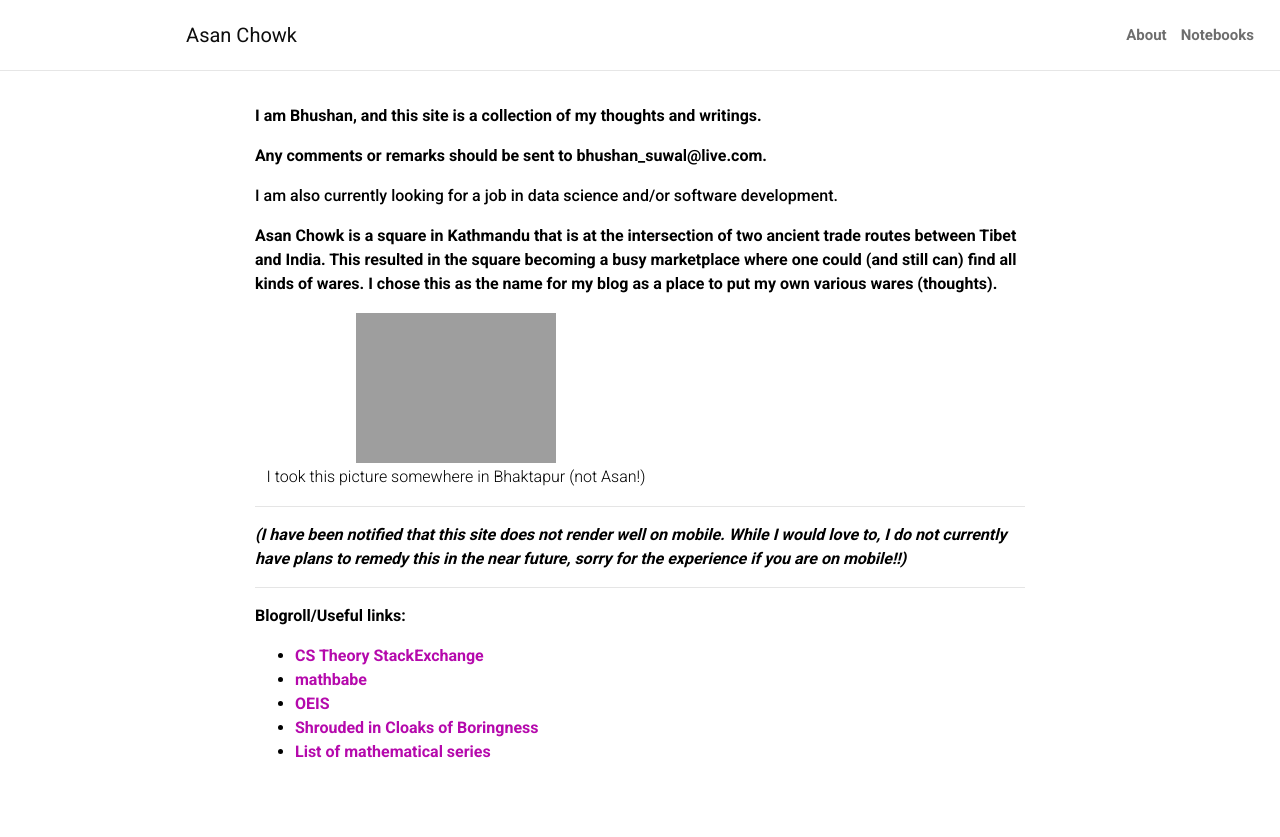
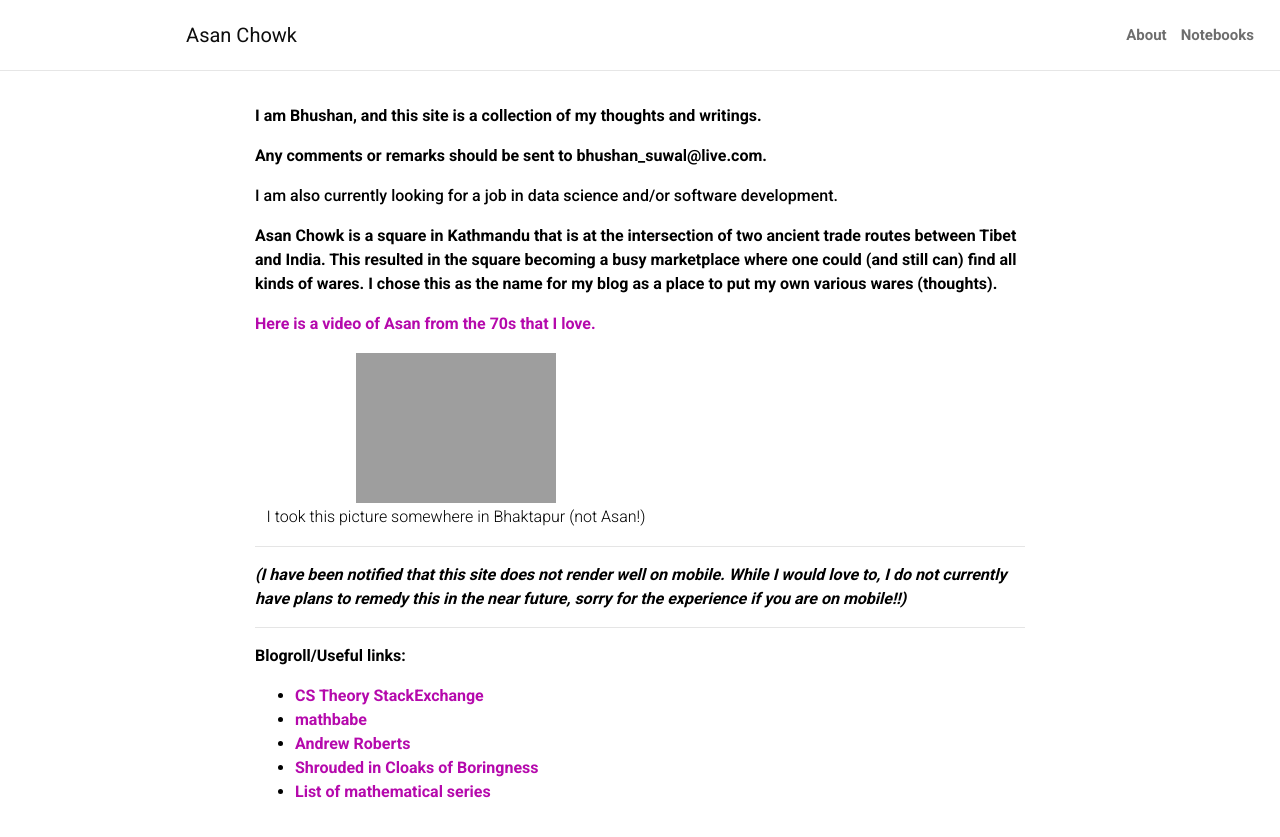
Before and after one commit to bsuwal/bsuwal.github.io, a Jekyll site: the page built from _pages/about.md, in a window 1280 px wide. Shown: the top 837 px of the page. Built offline with Jekyll 4.4.1, drawn with Linux system fonts in a browser that asks for light colours; a style sheet for code colours, icons or effects is not loaded.

Commit message:
add asan video to about page

```diff
--- a/_pages/about.md
+++ b/_pages/about.md
@@ -11,9 +11,14 @@ Any comments or remarks should be sent to bhushan_suwal@live.com.
 
 Asan Chowk is a square in Kathmandu that is at the intersection of two ancient trade routes between Tibet and India. This resulted in the square becoming a busy marketplace where one could (and still can) find all kinds of wares. I chose this as the name for my blog as a place to put my own various wares (thoughts).
 
+<a href="https://www.youtube.com/watch?v=229ydnMGvIY&ab_channel=VintageNepal">
+Here is a video of Asan from the 70s that I love.</a>
+
 | ![center-img]({{ site.url }}/assets/img/entrance.jpg) |
 |:--:|
 | I took this picture somewhere in Bhaktapur (not Asan!) |
+
+
 
 ---
 *(I have been notified that this site does not render well on mobile. While I would love to, I do not currently have plans to remedy this in the near future, sorry for the experience if you are on mobile!!)*
@@ -24,7 +29,7 @@ Asan Chowk is a square in Kathmandu that is at the intersection of two ancient t
 <ul>
 <li><a href="https://cstheory.stackexchange.com/">CS Theory StackExchange</a></li>
 <li><a href="https://mathbabe.org/">mathbabe</a></li>
-<li><a href="https://oeis.org/">OEIS</a></li>
+<li><a href="https://arob5.github.io/blog/"> Andrew Roberts </a></li>
 <li><a href="https://www.shroudedincloaksofboringness.com/">Shrouded in Cloaks of Boringness</a></li>
 <li><a href="https://en.wikipedia.org/wiki/List_of_mathematical_series">List of mathematical series</a></li>
 </ul>
```
